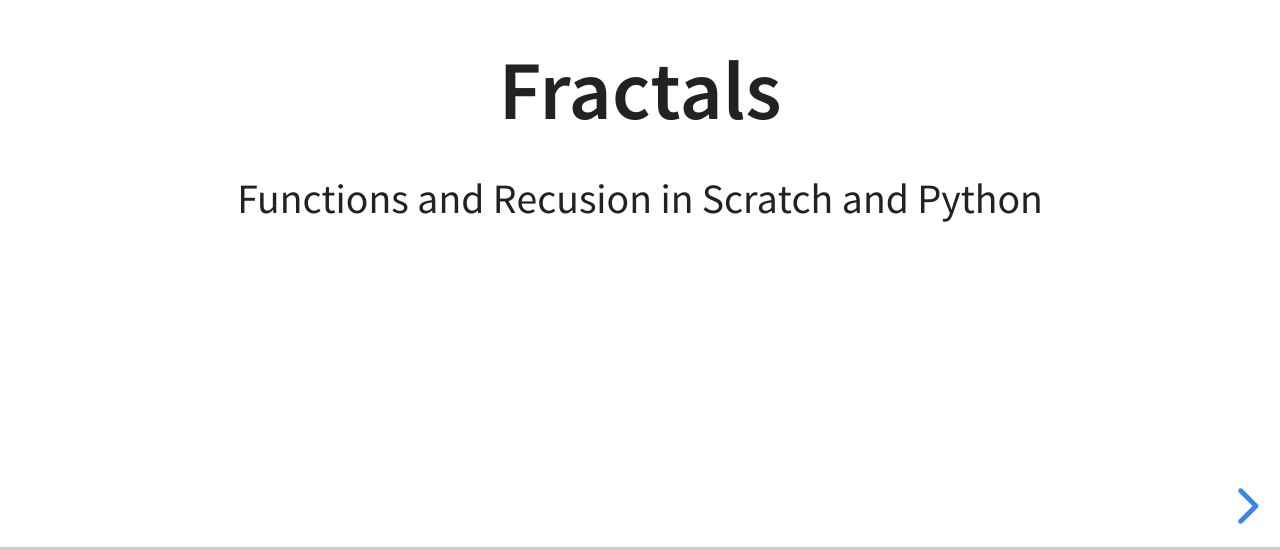
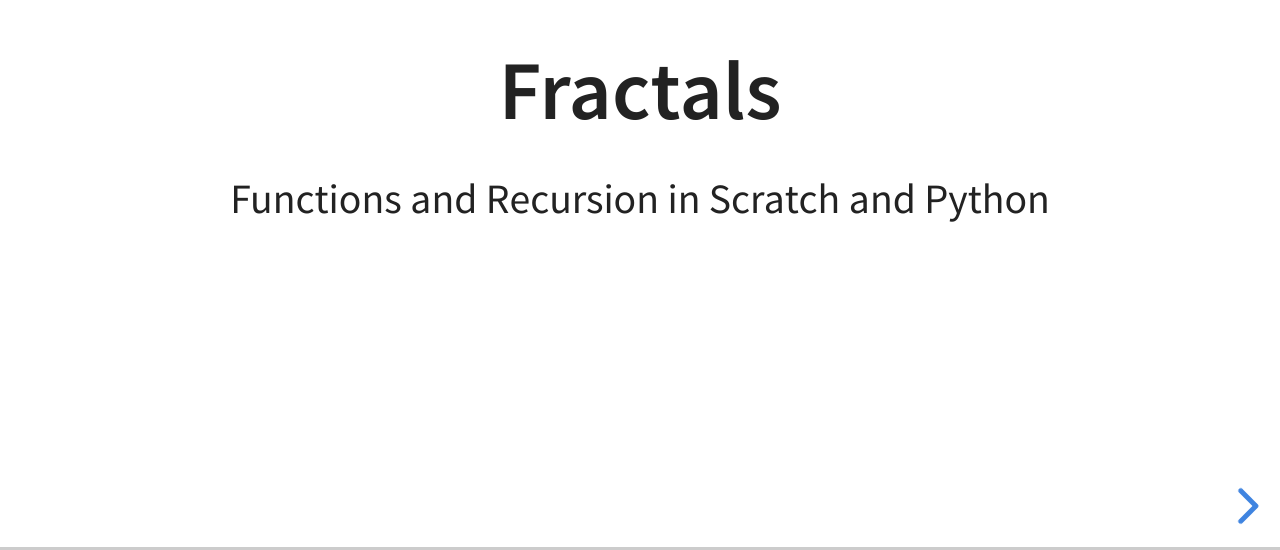
Before and after one commit to CoderDojoDC/fractals, a plain HTML site: page docs/slides.html in a window 1280 px wide. Shown: the part 250-800 px from the top of the page. Drawn offline with Linux system fonts and the light colour scheme.

Commit message:
Update slides.html

```diff
--- a/docs/slides.html
+++ b/docs/slides.html
@@ -99,7 +99,7 @@ code span.wa { color: #60a0b0; font-weight: bold; font-style: italic; } /* Warni
 
 <section id="title-slide">
   <h1 class="title">Fractals</h1>
-  <p class="subtitle">Functions and Recusion in Scratch and Python</p>
+  <p class="subtitle">Functions and Recursion in Scratch and Python</p>
 </section>
 
 <section id="welcome" class="slide level1">
```
